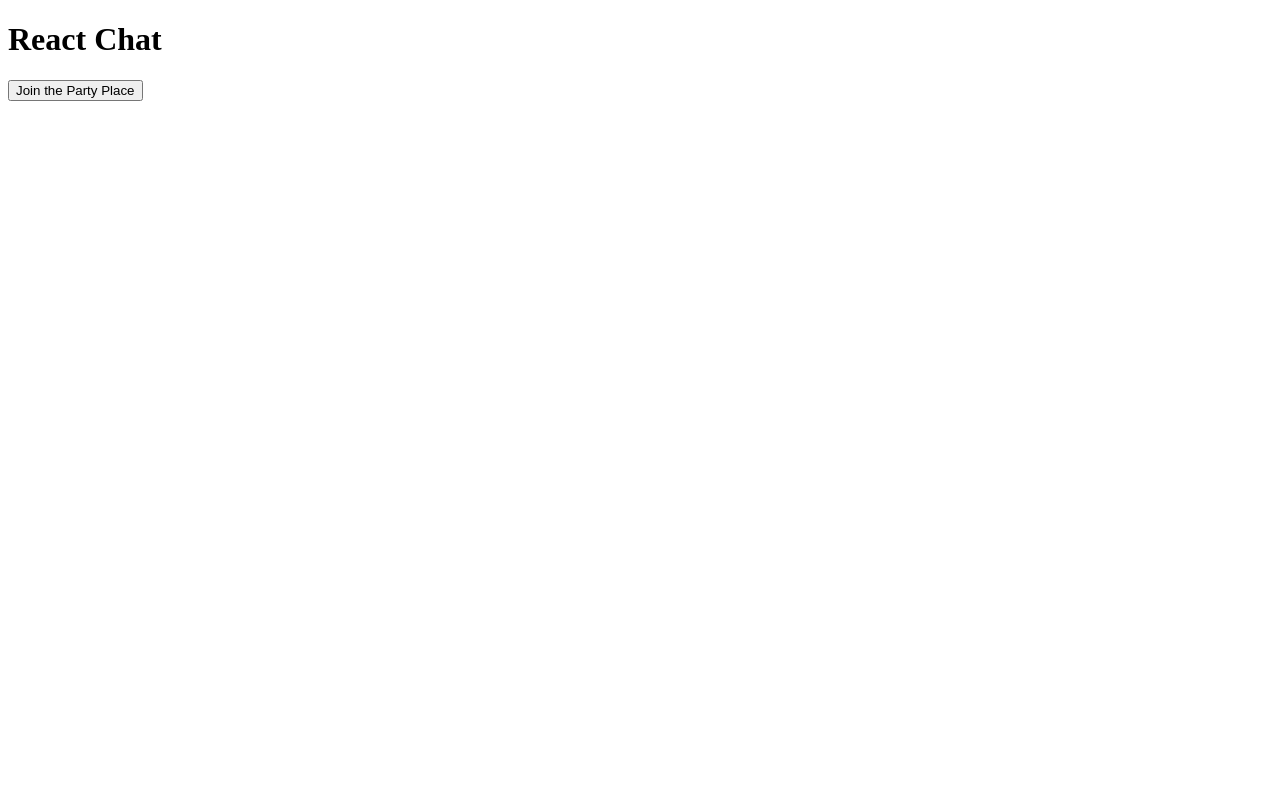
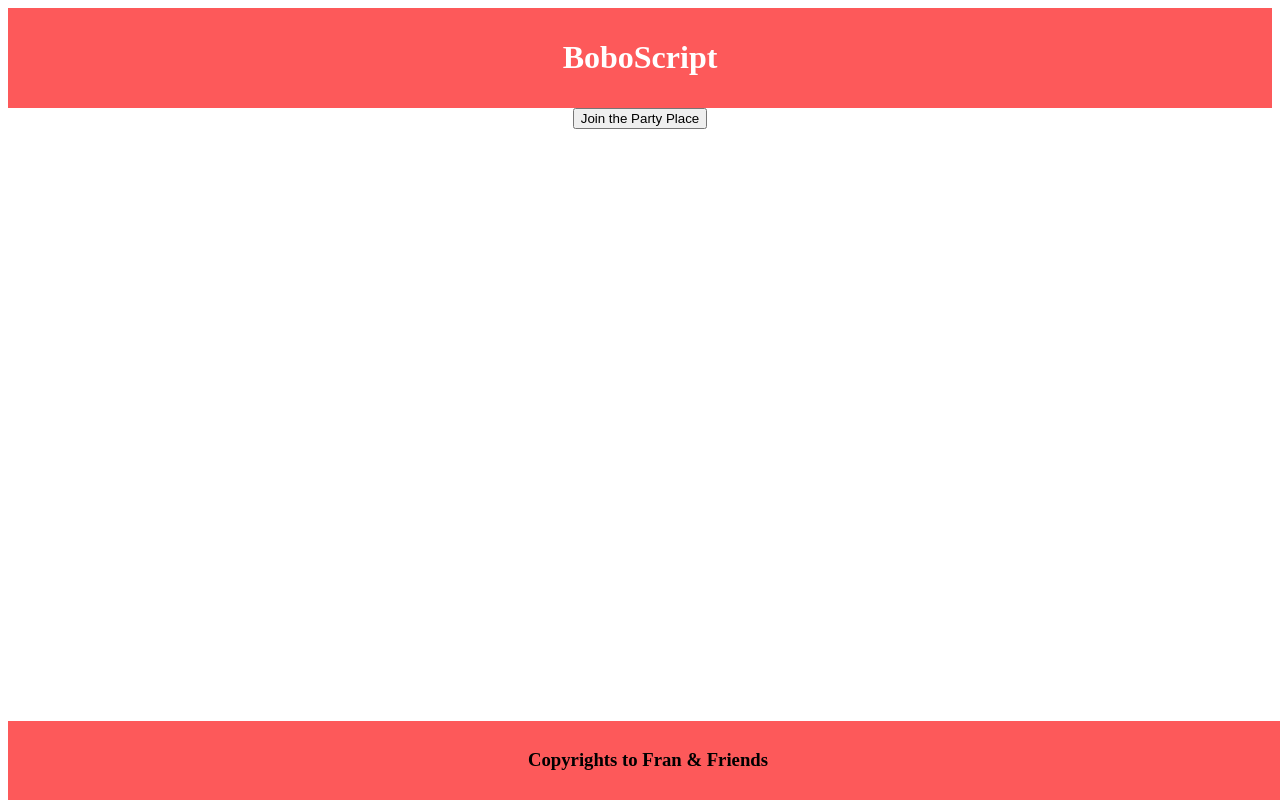
Before and after one commit to borajimin/BobaScript-frontend, a React app: page / in a window 1280 px wide. Built offline with nearby package versions, Linux system fonts and the light colour scheme.

Commit message:
some style changes

```diff
--- /dev/null
+++ b/client/App.js
@@ -0,0 +1,34 @@
+
+import React from 'react';
+
+class App extends React.Component {
+  constructor(props) {
+    super(props);
+    this.state = {
+    };
+  }
+
+  componentDidMount() {
+  }
+
+
+  render() {
+    return (
+      <div className="App">
+        <header className="App-header">
+          <h1>BoboScript</h1>
+        </header>
+        <div className="App-body">
+          <button className="btn btn-default">
+            Join the Party Place
+          </button>
+        </div>
+        <footer className="App-footer">
+          <h3>Copyrights to Fran & Friends</h3>
+        </footer>
+      </div>
+    );
+  }
+}
+
+export default App;
--- a/client/app.js
+++ /dev/null
@@ -1,27 +0,0 @@
-
-import React from 'react';
-
-class App extends React.Component {
-  constructor(props) {
-    super(props);
-    this.state = {
-    };
-  }
-
-  componentDidMount() {
-  }
-
-
-  render() {
-    return (
-      <div>
-        <h1>React Chat</h1>
-        <button className="btn btn-default">
-          Join the Party Place
-        </button>
-      </div>
-    );
-  }
-}
-
-export default App;
--- a/client/index.js
+++ b/client/index.js
@@ -1,7 +1,7 @@
 import React from 'react'
 import ReactDOM from 'react-dom';
 import { AppContainer } from 'react-hot-loader';
-import App from './app';
+import App from './App';
 
 const render = Component => {
   ReactDOM.render(
@@ -16,7 +16,7 @@ render(App);
 
 // Webpack Hot Module Replacement API
 if (module.hot) {
-  module.hot.accept('./app', () => {
+  module.hot.accept('./App', () => {
     render(App);
   });
 }
--- a/public/assets/css/style.css
+++ b/public/assets/css/style.css
@@ -0,0 +1,28 @@
+.App {
+  text-align: center;
+}
+
+.App-header {
+  padding: 10px 0;
+  color: white;
+  position: sticky;
+  width: 100%;
+  top: 0px;
+  background-color: #fd595a;
+}
+
+.App-header img {
+  height: 30px;
+}
+
+.App-body {
+  padding-bottom: 100px;
+}
+
+.App-footer {
+  position: fixed;
+  bottom:0;
+  background-color: #fd595a;
+  width: 100%;
+  padding: 10px 0;
+}
```
